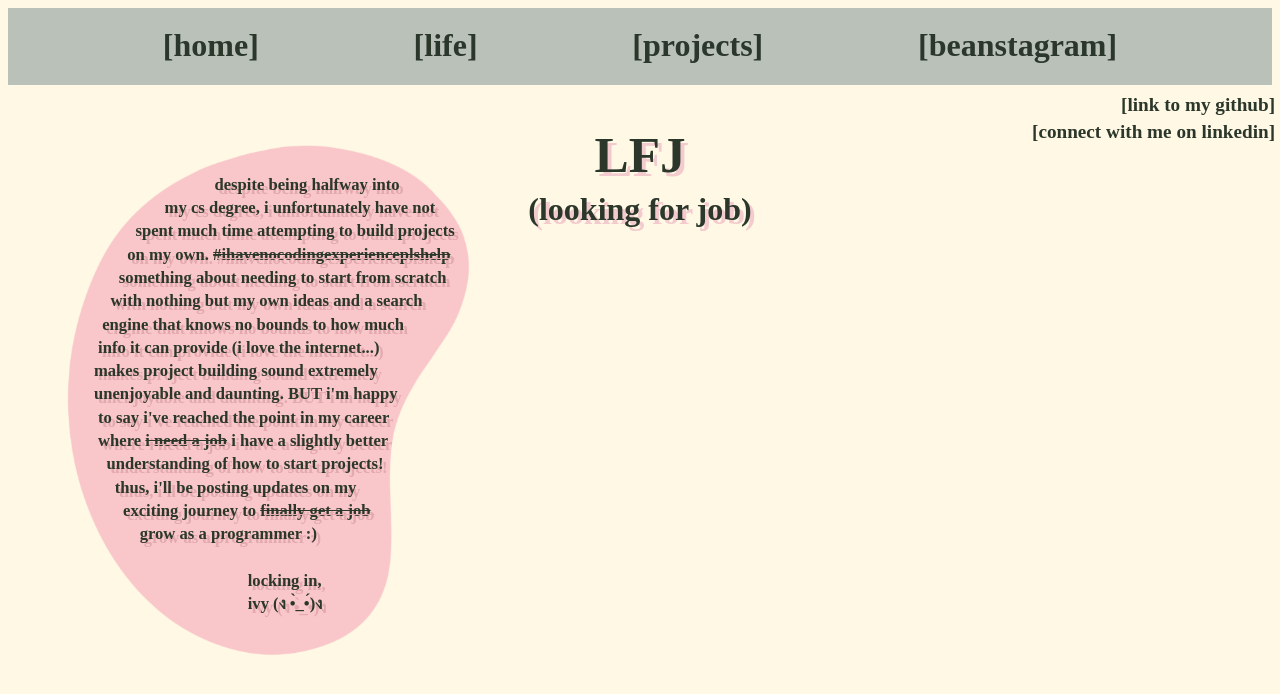
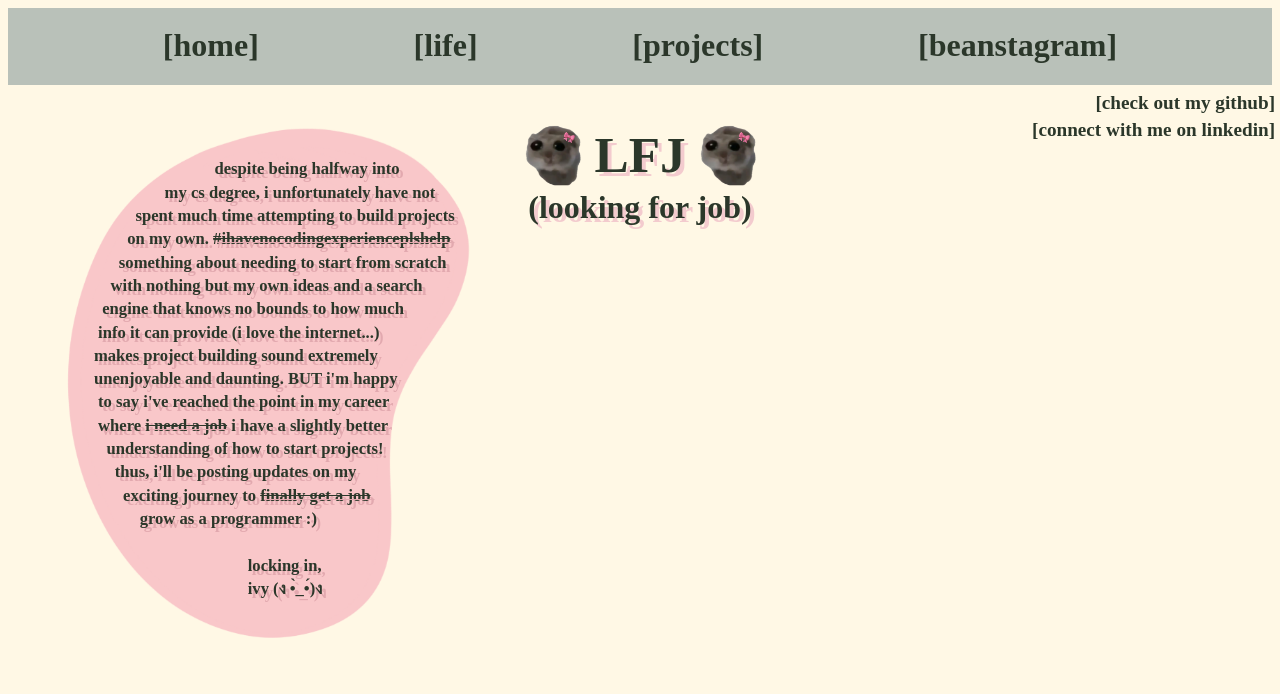
Before and after one commit to ivy-ll/ivy-ll.github.io, a website built with webpack: page projects.html in a window 1280 px wide. Built offline with nearby package versions, Linux system fonts and the light colour scheme.

Commit message:
more silly stuff on projects page

```diff
--- a/css/projects.css
+++ b/css/projects.css
@@ -1,7 +1,25 @@
 #proj-head {
   font-size: 2.5vw;
   text-align: center;
-  margin-top: -3%;
+  margin-top: -2px;
+}
+
+.sad-ham {
+  max-width: 5vw;
+  max-height: 5vw;
+  display: flex;
+  margin-top: -8vw;
+  margin-left: 54vw;
+}
+
+#sad-ham1 {
+  margin-top: -8vw;
+  margin-left: 54vw;
+}
+
+#sad-ham2 {
+  margin-top: -5vw;
+  margin-left: 40.3vw;
 }
 
 /* contact info */
@@ -23,7 +41,7 @@
 }
 
 .contact-text:hover {
-  color: #4f644d;
+  color: #2b372a;
   text-shadow: 4px 4px #fff5c8;
 }
 
@@ -36,7 +54,7 @@
 }
 
 #prj-bg1 {
-  margin-top: -9%;
+  margin-top: -10vw;
   padding-left: 4.5vw;
   z-index: -1;
 }
@@ -46,7 +64,7 @@
   height: 35vw;
   width: 30vw;
   margin-left: -30vw;
-  margin-top: -8vw;
+  margin-top: -9vw;
   position: absolute;
 }
 
--- a/projects.html
+++ b/projects.html
@@ -20,11 +20,15 @@
 <div class="header">
   <h1 class="header-text">LFJ</h1>
 </div>
+
+<img id="sad-ham1" class="sad-ham" src="/files/projects/sadham.png" alt="sad hamster">
+<img id="sad-ham2" class="sad-ham" src="/files/projects/sadham.png" alt="sad hamster">
+
 <h2 id="proj-head" class="header-text"> (looking for job) </h2>
 
 
 <div class="contact">
-<a class="contact-text" href="https://github.com/ivy-ll" target="_blank"> [link to my github] </a>
+<a class="contact-text" href="https://github.com/ivy-ll" target="_blank"> [check out my github] </a>
 <br>
 <a class="contact-text" href="https://www.linkedin.com/in/ivy-lin-765165269/" target="_blank"> [connect with me on linkedin] </a>
 </div>
```
Also changed, not shown: files/projects/sadham.png (added).
